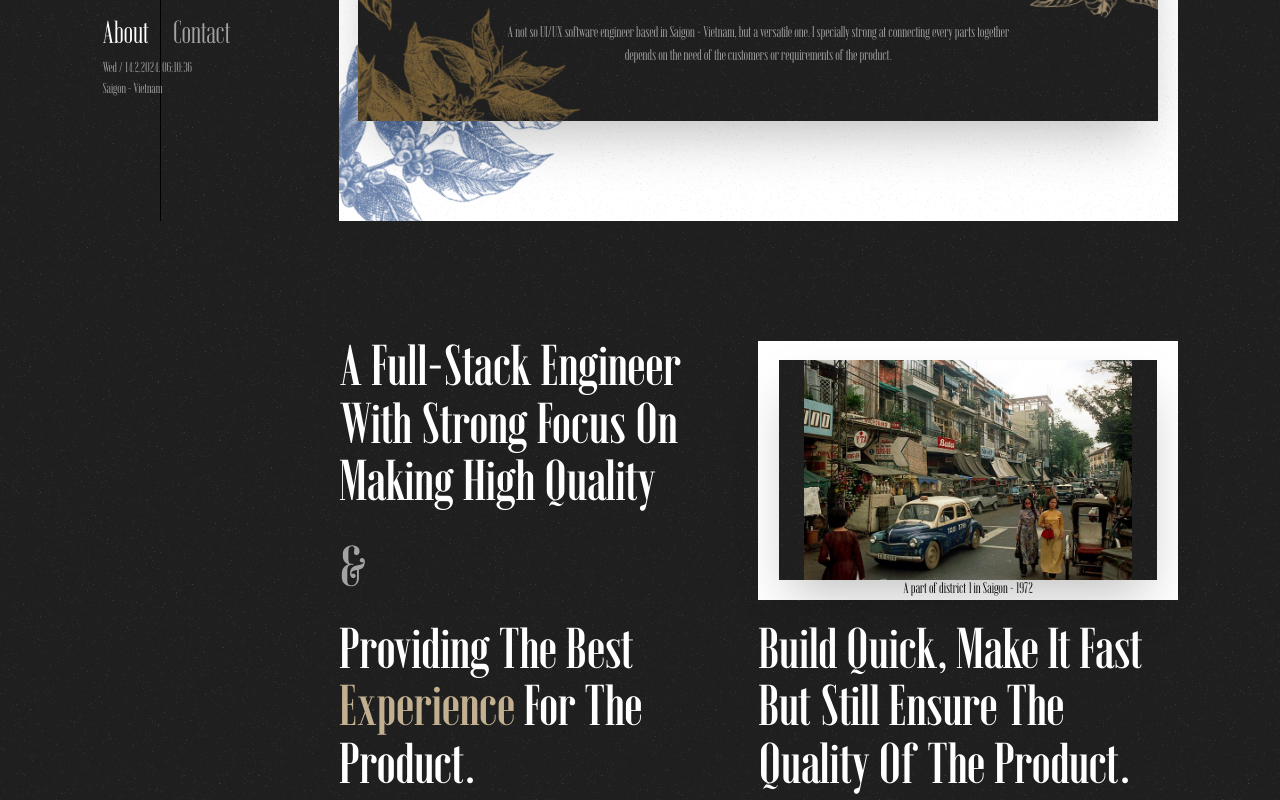
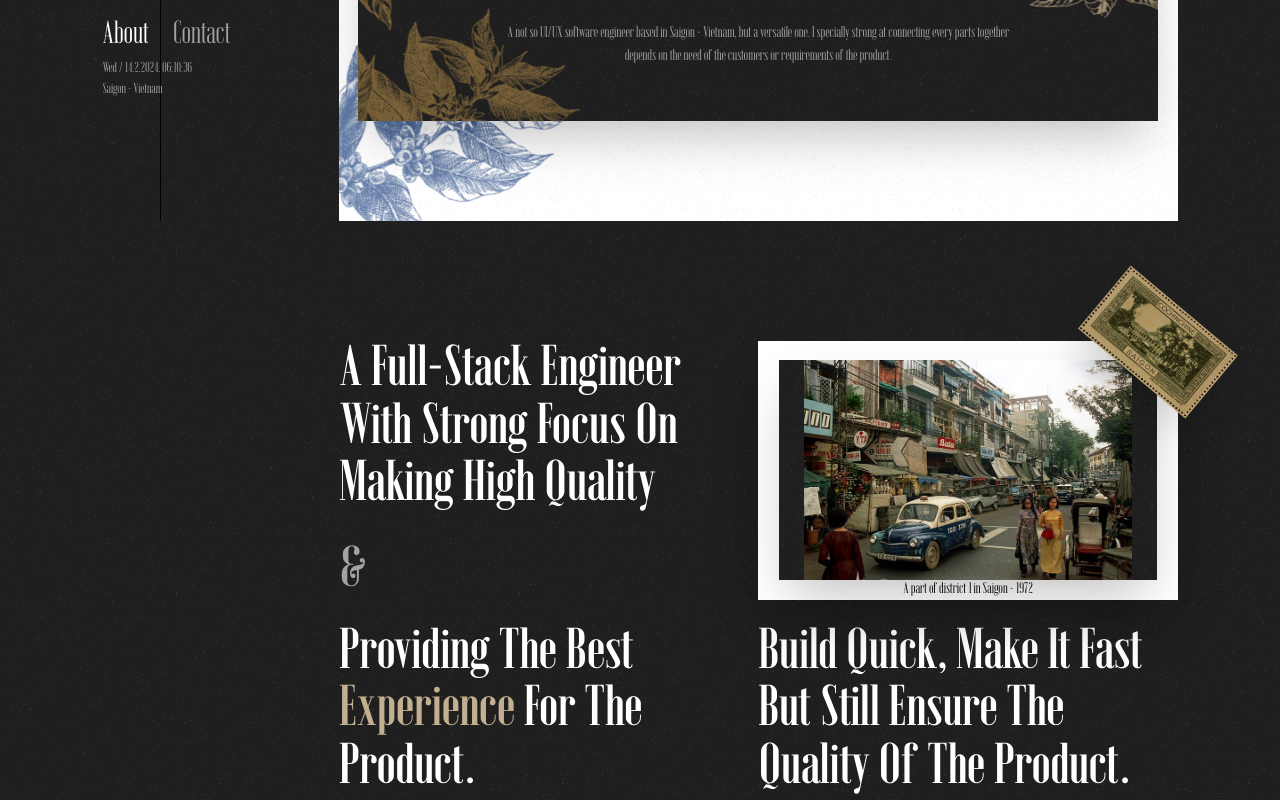
Before and after one commit to christ-ran/coffee-launder.io, a Next.js app: page / in a window 1280 px wide. Shown: the part 579-1379 px from the top of the page. Built offline with nearby package versions, Linux system fonts and the light colour scheme.

Commit message:
add stamps images

```diff
--- a/app/globals.css
+++ b/app/globals.css
@@ -41,3 +41,7 @@ h2, h3 {
 .inline {
   display: inline-block;
 }
+
+.shadow-3xl {
+  box-shadow: rgba(0, 0, 0, 0.25) 0px 25px 50px -12px;
+}
--- a/components/about/index.tsx
+++ b/components/about/index.tsx
@@ -1,5 +1,6 @@
 import Image from "next/image";
 import Saigon1 from "@/public/saigon/saigon-1.png";
+import SaigonStamp1 from "@/public/saigon/saigon-stamp-2.png";
 
 export default function AboutMe() {
   return (
@@ -37,8 +38,8 @@ export default function AboutMe() {
             </div>
           </div>
           <div className="grid grid-rows-2">
-            <div className="lg:h-full w-full max-h-[500px]  bg-white grain-black relative flex items-center justify-center">
-              <div className="w-[90%] h-[85%] bg-dark-500 grain relative shadow-2xl">
+            <div className="lg:h-full w-full max-h-[500px] bg-white grain-black relative flex items-center justify-center shadow-2xl">
+              <div className="w-[90%] h-[85%] bg-dark-500 grain relative shadow-3xl">
                 <Image
                   src={Saigon1}
                   alt="saigon-1"
@@ -49,6 +50,13 @@ export default function AboutMe() {
                 <h6 className="font-narrow-emberly xs:text-[3.6vw] lg:text-[1.2vw] text-black">
                   A part of district 1 in Saigon - 1972
                 </h6>
+              </div>
+              <div className="absolute top-[-40px] right-[-50px] rotate-[40deg] shadow-3xl">
+                <Image
+                  src={SaigonStamp1}
+                  alt="saigon-stamp-1"
+                  className="w-[140px] h-[82px]"
+                />
               </div>
             </div>
             <div className="flex flex-col justify-between">
```
Also changed, not shown: public/saigon/saigon-stamp-1.png (added), public/saigon/saigon-stamp-2.png (added).
